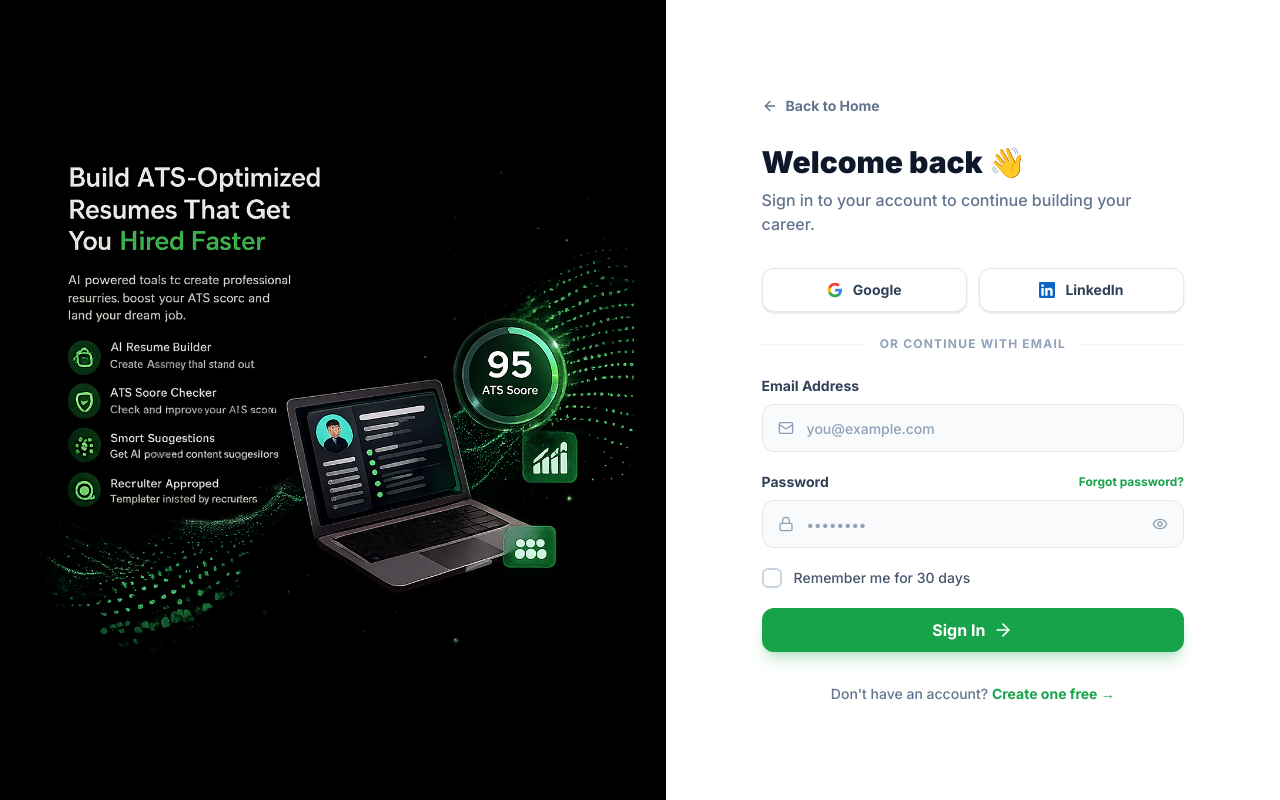
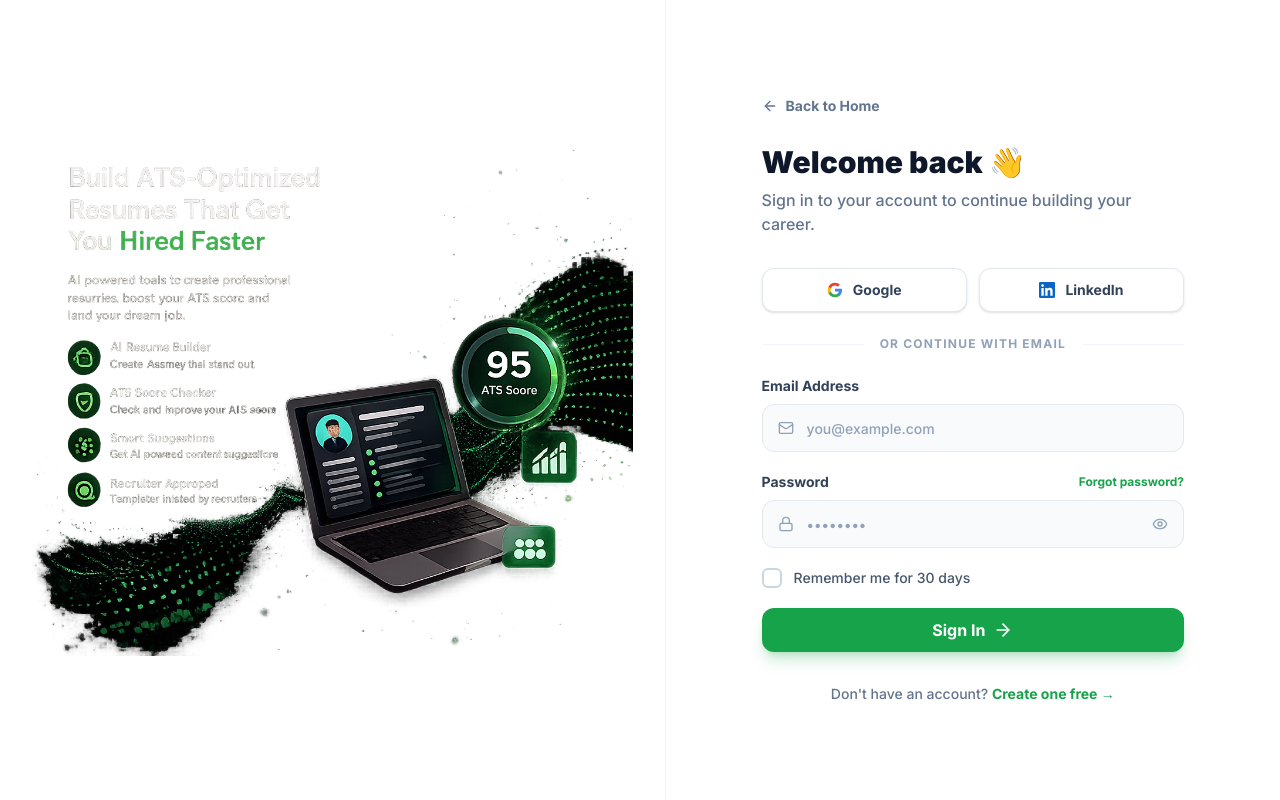
Before and after one commit to infosoltikz-ui/Soltikz, a Next.js app: page /login in a window 1280 px wide. Built offline with nearby package versions, Linux system fonts and the light colour scheme; no server answers.

Commit message:
fix: image cropping and background color on auth pages

```diff
--- a/src/app/(auth)/login/page.tsx
+++ b/src/app/(auth)/login/page.tsx
@@ -27,11 +27,11 @@ export default function LoginPage() {
     <div className="min-h-screen flex">
 
       {/* ── Left Panel (Image) ─────────────────────────── */}
-      <div className="hidden lg:flex lg:w-[48%] xl:w-[52%] relative overflow-hidden bg-black items-center justify-center">
+      <div className="hidden lg:flex lg:w-[48%] xl:w-[52%] relative overflow-hidden bg-white items-center justify-center border-r border-slate-100">
         <img
           src="/login side pannel image.png"
           alt="Soltkiz - Land Your Dream Job Faster"
-          className="w-full h-full object-contain p-8"
+          className="w-full h-full object-contain p-4 lg:p-8"
         />
       </div>
 
--- a/src/app/(auth)/register/page.tsx
+++ b/src/app/(auth)/register/page.tsx
@@ -42,11 +42,11 @@ export default function RegisterPage() {
     <div className="min-h-screen flex">
 
       {/* ── Left Panel (Image) ─────────────────────────── */}
-      <div className="hidden lg:flex lg:w-[44%] xl:w-[48%] relative overflow-hidden bg-black items-center justify-center">
+      <div className="hidden lg:flex lg:w-[44%] xl:w-[48%] relative overflow-hidden bg-white items-center justify-center border-r border-slate-100">
         <img
           src="/login side pannel image.png"
           alt="Soltkiz - Build Resumes That Actually Get Results"
-          className="w-full h-full object-contain p-8"
+          className="w-full h-full object-contain p-4 lg:p-8"
         />
       </div>
 
```
